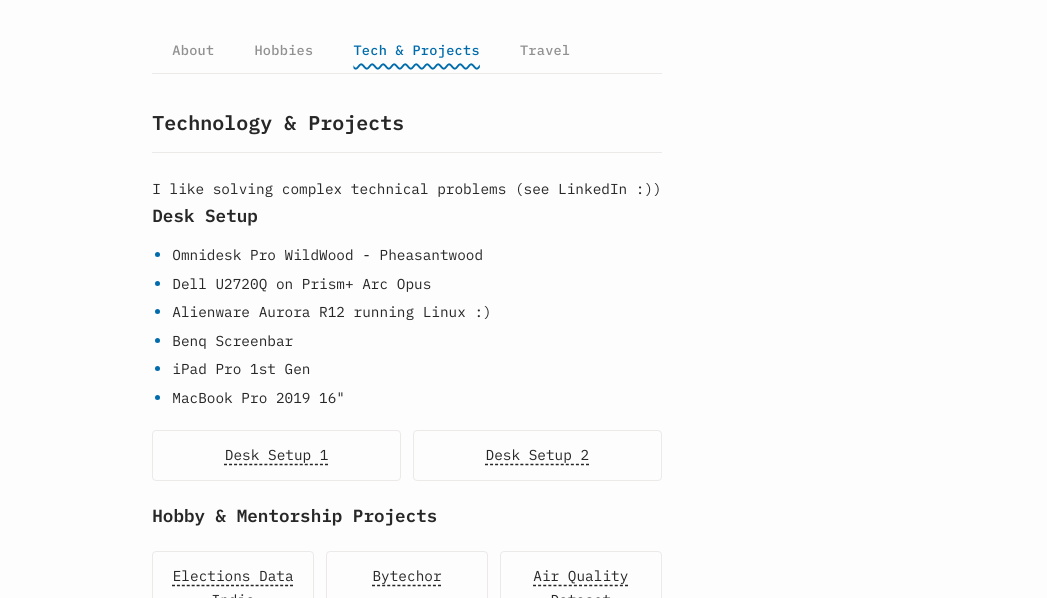
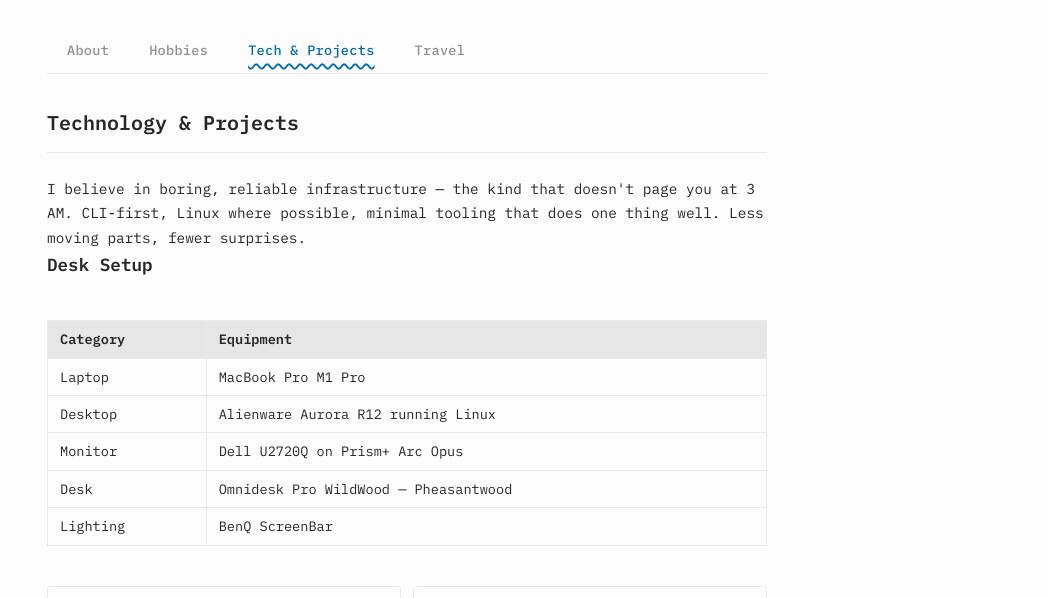
Before and after one commit to abhishesh/abhishesh.github.io, an Astro site: page / in a window 1280 px wide. Both pictures are taken after a click on the button "Tech & Projects". Shown: the part 200-798 px from the top of the page, without its empty margins (233-1280 px from the left). Built offline with nearby package versions, Linux system fonts and the light colour scheme; Astro itself is replaced by a stand-in of ours.

Commit message:
content: restructure tech & projects - table layout, descriptions, updated hardware

```diff
--- a/src/pages/index.astro
+++ b/src/pages/index.astro
@@ -162,31 +162,39 @@ import Layout from '../layouts/Layout.astro';
         <!-- TECH -->
         <div id="tech" class="tab-content">
             <h2 class="section-title">Technology & Projects</h2>
-            <p>I like solving complex technical problems (see LinkedIn :))</p>
+            <p>I believe in boring, reliable infrastructure — the kind that doesn't page you at 3 AM. CLI-first, Linux where possible, minimal tooling that does one thing well. Less moving parts, fewer surprises.</p>
 
             <h3>Desk Setup</h3>
-            <ul>
-                <li>Omnidesk Pro WildWood - Pheasantwood</li>
-                <li>Dell U2720Q on Prism+ Arc Opus</li>
-                <li>Alienware Aurora R12 running Linux :)</li>
-                <li>Benq Screenbar</li>
-                <li>iPad Pro 1st Gen</li>
-                <li>MacBook Pro 2019 16"</li>
-            </ul>
+            <div class="table-wrapper">
+            <table>
+                <thead><tr><th>Category</th><th>Equipment</th></tr></thead>
+                <tbody>
+                    <tr><td>Laptop</td><td>MacBook Pro M1 Pro</td></tr>
+                    <tr><td>Desktop</td><td>Alienware Aurora R12 running Linux</td></tr>
+                    <tr><td>Monitor</td><td>Dell U2720Q on Prism+ Arc Opus</td></tr>
+                    <tr><td>Desk</td><td>Omnidesk Pro WildWood — Pheasantwood</td></tr>
+                    <tr><td>Lighting</td><td>BenQ ScreenBar</td></tr>
+                </tbody>
+            </table>
+            </div>
             <div class="links-grid">
                 <div class="link-item"><a href="https://vsco.co/attaboyabhi/media/65c395b793559a0b87ef31b8">Desk Setup 1</a></div>
                 <div class="link-item"><a href="https://vsco.co/attaboyabhi/media/66d892fdcb549a1437fac762">Desk Setup 2</a></div>
             </div>
 
-            <h3>Hobby & Mentorship Projects</h3>
-            <div class="links-grid">
-                <div class="link-item"><a href="https://abhishesh.com/elections_india">Elections Data India</a></div>
-                <div class="link-item"><a href="https://abhishesh.com/bytechor">Bytechor</a></div>
-                <div class="link-item"><a href="https://abhishesh.com/air_quality">Air Quality Dataset</a></div>
-                <div class="link-item"><a href="https://abhishesh.com/URA_SG_Dataset">URA SG Dataset</a></div>
-                <div class="link-item"><a href="https://homebridge.io/">HomeBridge</a></div>
-                <div class="link-item"><a href="https://duckdb.org/">DuckDB lover</a></div>
-            </div>
+            <h3>Projects</h3>
+            <ul>
+                <li><a href="https://abhishesh.com/elections_india">Elections Data India</a> — visualizing Indian election data across states and years</li>
+                <li><a href="https://abhishesh.com/bytechor">Bytechor</a> — a data engineering mentorship project</li>
+                <li><a href="https://abhishesh.com/air_quality">Air Quality Dataset</a> — analysis of air quality metrics across regions</li>
+                <li><a href="https://abhishesh.com/URA_SG_Dataset">URA SG Dataset</a> — Singapore urban redevelopment authority property data</li>
+            </ul>
+
+            <h3>Tools & Technologies</h3>
+            <ul>
+                <li><a href="https://duckdb.org/">DuckDB</a> — my go-to for local analytical queries; fast, embedded, no infrastructure</li>
+                <li><a href="https://homebridge.io/">HomeBridge</a> — bridging non-HomeKit devices into Apple Home</li>
+            </ul>
         </div>
 
         <!-- TRAVEL -->
```
